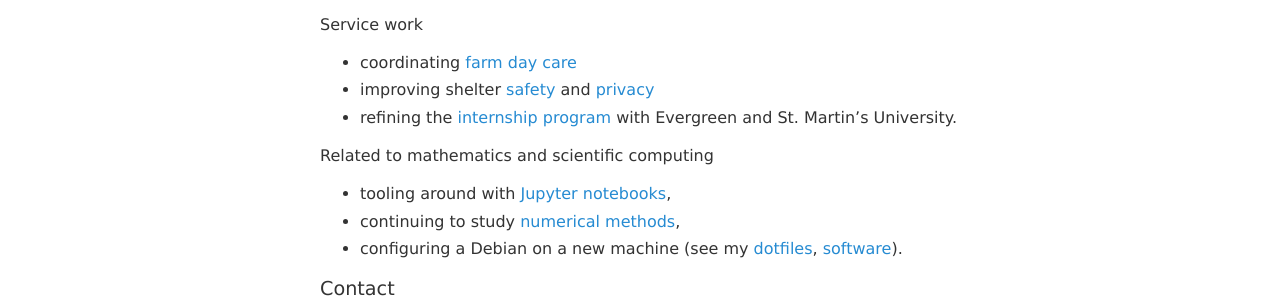
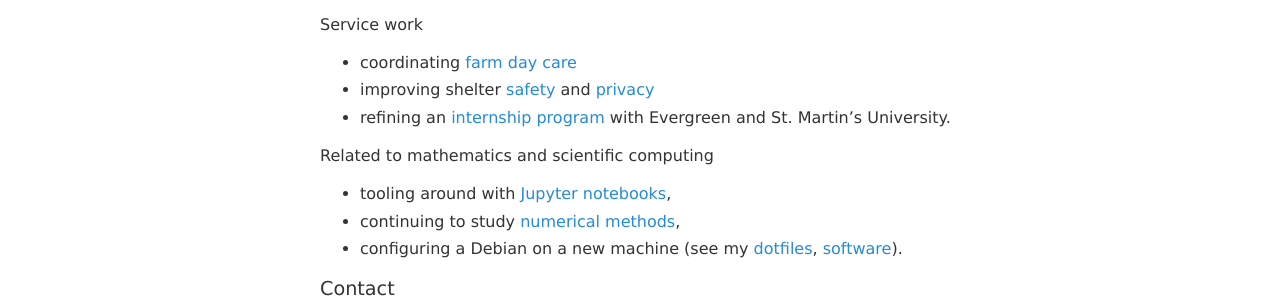
Before and after one commit to coltongrainger/blog, a Jekyll site: the page built from index.md, in a window 1280 px wide. Shown: the part 332-632 px from the top of the page. Built offline with Jekyll 4.4.1, drawn with Linux system fonts in a browser that asks for light colours; our own code applies the rules of GitHub Pages for plain Markdown files.

Commit message:
march update

```diff
--- a/index.md
+++ b/index.md
@@ -21,7 +21,7 @@ Service work
 - coordinating [farm day care](fscss-volunteers/farm-day-care)
 - improving shelter [safety](fscss-volunteers/wiki#safety) and
   [privacy](https://github.com/coltongrainger/work/blob/master/public/curriculum/2018-04-12-privacy.md)
-- refining the [internship program](fscss-volunteers/practicum) with Evergreen
+- refining an [internship program](fscss-volunteers/practicum) with Evergreen
   and St. Martin's University.
 
 Related to mathematics and scientific computing
```
